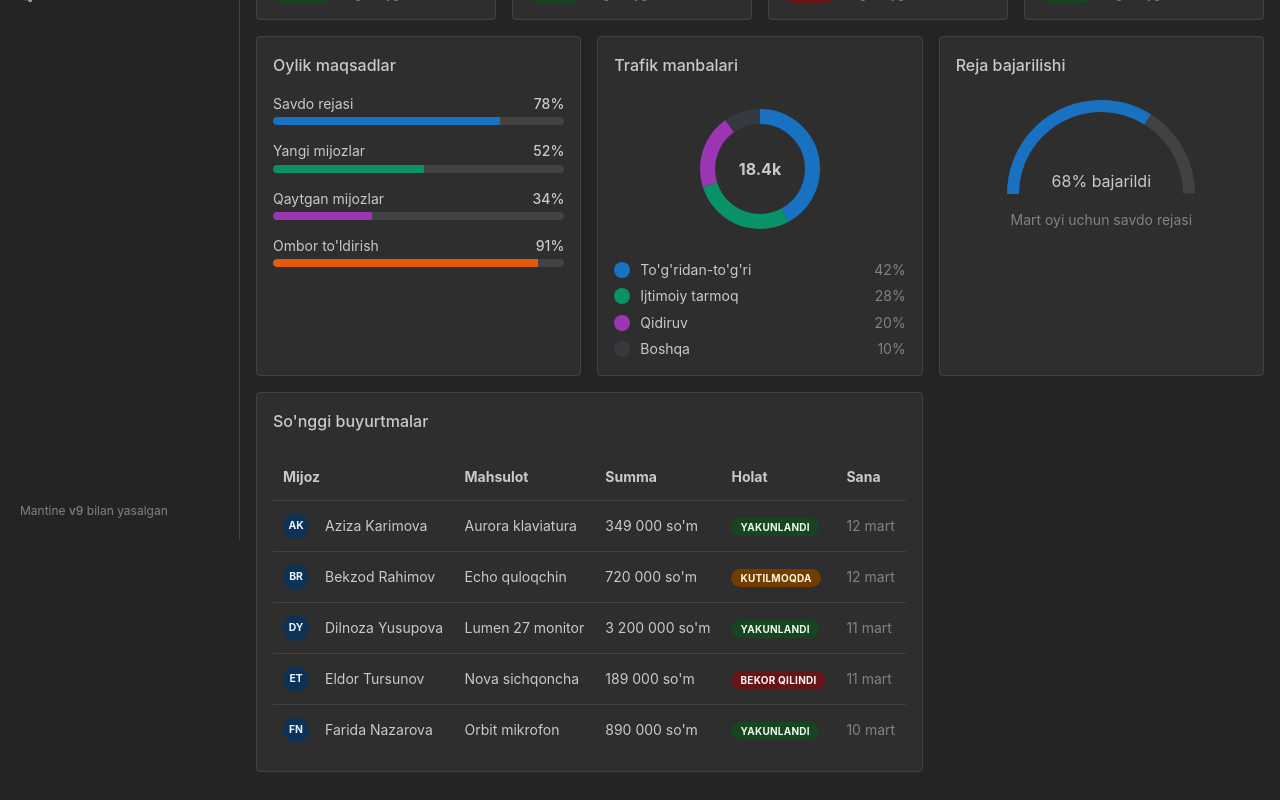
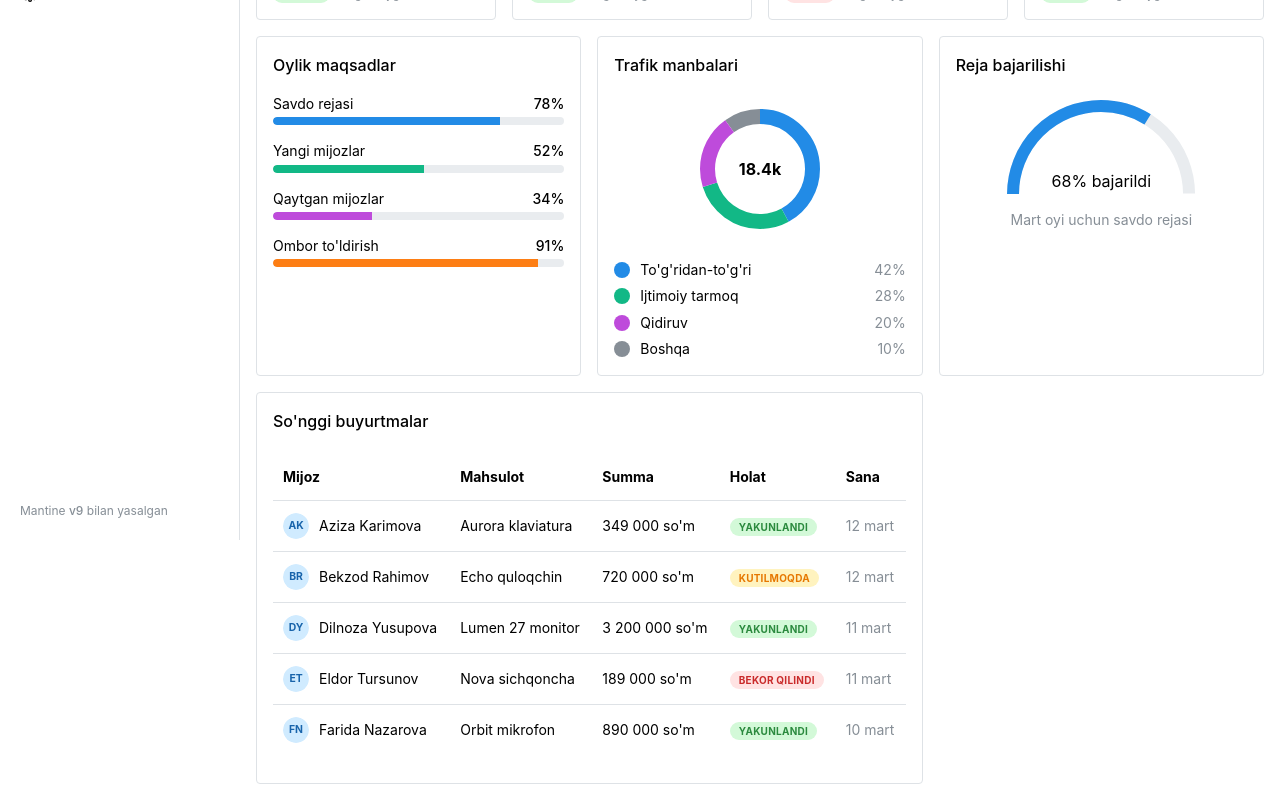
Before and after one commit to Farhad-deve/mantine-admin, a React (Vite) app: page / in a window 1280 px wide. Shown: the part 260-1060 px from the top of the page. Built offline with nearby package versions, Linux system fonts and the light colour scheme.

Commit message:
Files changed 06.08 16:00

```diff
--- a/src/components/OrdersTable.tsx
+++ b/src/components/OrdersTable.tsx
@@ -20,7 +20,7 @@ const OrdersTable = () => {
     const rows = orders.map((order) => (
         <Table.Tr key={order.id}>
             <Table.Td>
-                <Group>
+                <Group gap={"xs"}>
                     <Avatar color="blue" size={"sm"} radius="xl" >{order.initials}</Avatar>
                     <Text size="sm">{order.customer}</Text>
                 </Group>
@@ -54,7 +54,8 @@ const OrdersTable = () => {
         <Stack gap={'lg'}>
             <Text fw={500}>So'nggi buyurtmalar</Text>
 
-            <Table highlightOnHover verticalSpacing={"sm"}>
+            <Table.ScrollContainer minWidth={300}>
+                <Table w={"100%"} highlightOnHover verticalSpacing={"sm"}>
                     <Table.Thead>
                         <Table.Tr>
                             <Table.Th>Mijoz</Table.Th>
@@ -67,6 +68,7 @@ const OrdersTable = () => {
 
                     <Table.Tbody>{rows}</Table.Tbody>
                 </Table>
+            </Table.ScrollContainer>
         </Stack>
     </Card>
     </>
--- a/src/main.tsx
+++ b/src/main.tsx
@@ -9,7 +9,7 @@ import { theme } from "./theme/theme.ts";
 
 createRoot(document.getElementById('root')!).render(
   <StrictMode>
-      <MantineProvider defaultColorScheme="dark" theme={theme}>
+      <MantineProvider defaultColorScheme="auto" theme={theme}>
         <RouterProvider router={router} />
       </MantineProvider>
   </StrictMode>,
--- a/src/pages/Dashboard.tsx
+++ b/src/pages/Dashboard.tsx
@@ -35,11 +35,11 @@ const Dashboard = () => {
       </Grid>
 
       <Grid>
-        <Grid.Col span={8}>
+        <Grid.Col span={{ base: 12, lg: 8 }}>
           <OrdersTable />
         </Grid.Col>
 
-        <Grid.Col span={4}>
+        <Grid.Col span={{ base: 12, lg: 4 }}>
 
         </Grid.Col>
       </Grid>
```
Also changed, not shown: src/components/LastTimeline.tsx (added, +37 -0 lines). Lines whose indentation alone changed are shown as unchanged.
